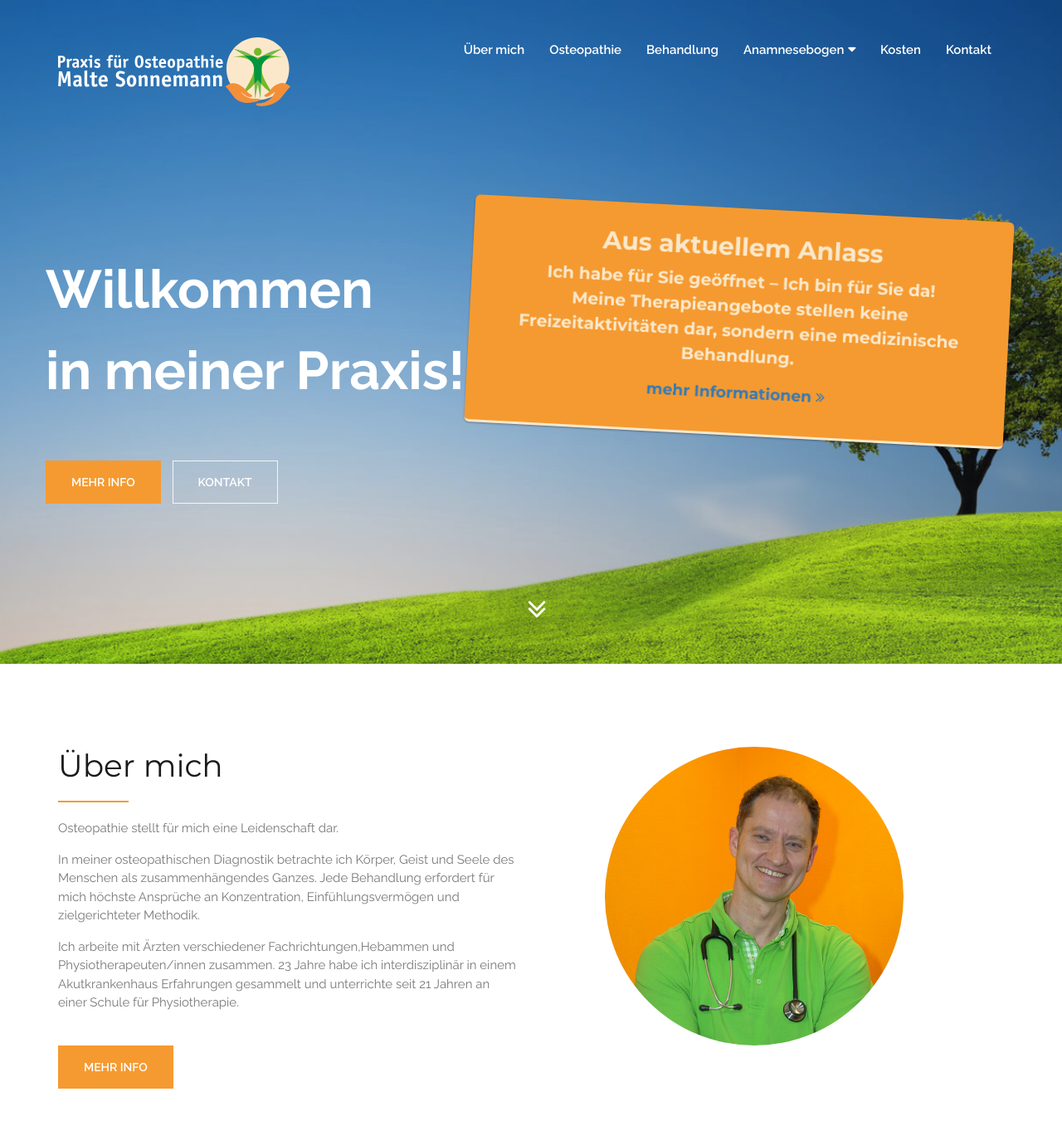
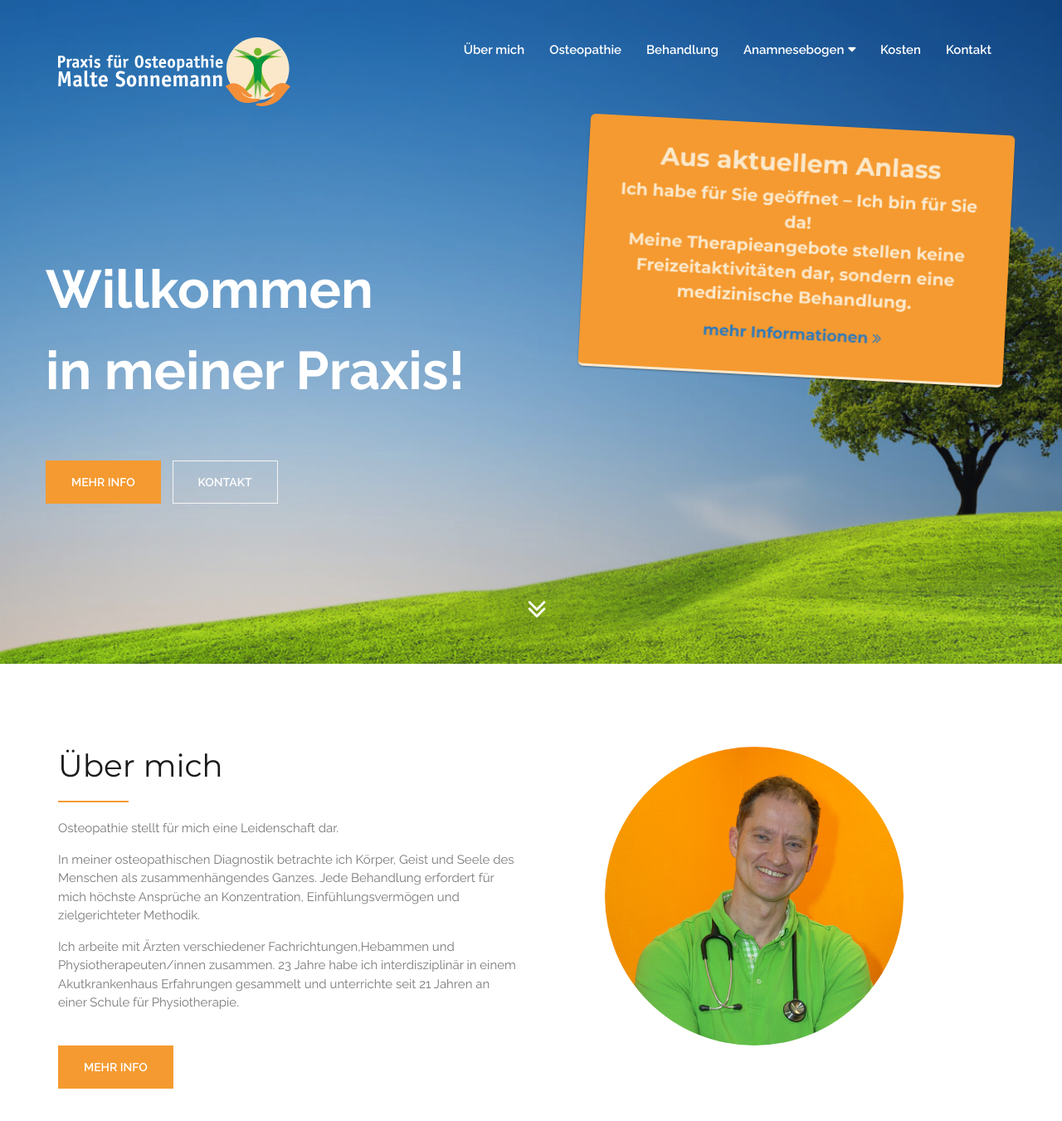
Before and after one commit to larzknoke/sonnemann, a Jekyll site: the page built from index.html, in a window 1280 px wide and 1400 px high. Shown: the top 1351 px of the window at 83% size. Built offline with Jekyll 4.4.1, drawn with Linux system fonts in a browser that asks for light colours.

Commit message:
Corona Notice fix

```diff
--- a/assets/css/style.scss
+++ b/assets/css/style.scss
@@ -2099,11 +2099,11 @@ Footer Section style
 .bumper {
   z-index: 999;
   box-sizing: border-box;
-  max-width: 650px;
+  max-width: 40vw;
   position: absolute;
   background-color: $orange_dunkel;
   color: $orange_hell;
-  top: 30%;
+  top: 150px;
   right: 5%;
   text-align: center;
   font-weight: bold;
@@ -2135,12 +2135,11 @@ Footer Section style
 
 @media screen and (max-width: 1024px) {
   .bumper {
-    top: 18%;
-    font-size: 1.5rem !important;
+    font-size: 1rem !important;
     padding: 1.5rem;
 
     p {
-      font-size: 1.5rem !important;
+      font-size: 1rem !important;
       line-height: 1rem;
     }
   }
@@ -2160,8 +2159,8 @@ Footer Section style
 
   .bumper {
     max-width: 300px;
-    top: 19%;
     right: 12%;
+    top: 120px;
     font-size: 1rem;
     padding: 0.75rem;
 
--- a/index.html
+++ b/index.html
@@ -60,7 +60,16 @@
     </head>
 
     <body data-spy="scroll" data-target=".navbar-collapse">
-
+        <div class="bumper img-rounded">
+          <h4>
+            Aus aktuellem Anlass
+          </h4>
+          <p style="font-size: 1.35rem;margin-bottom: 5px;">
+            Ich habe für Sie geöffnet – Ich bin für Sie da! <br>
+            Meine Therapieangebote stellen keine Freizeitaktivitäten dar, sondern eine medizinische Behandlung.
+          </p>
+          <a href="#"  data-toggle="modal" data-target="#coronaModal" style="font-size: 1.25rem;">mehr Informationen <i class="fa fa-angle-double-right" aria-hidden="true"></i>                  </a>
+        </div>
 
         <!-- Preloader -->
         <!-- <div id="loading">
@@ -130,7 +139,6 @@
 
 
             <!--Home Sections-->
-
             <section id="hello" class="home bg-mega fixed-head">
                 <div class="overlay mini"></div>
                 <div class="container ">
@@ -148,16 +156,6 @@
                         </div>
                     </div><!--End off row-->
                 </div><!--End off container -->
-                <div class="bumper img-rounded">
-                  <h4>
-                    Aus aktuellem Anlass
-                  </h4>
-                  <p style="font-size: 1.35rem;margin-bottom: 5px;">
-                    Ich habe für Sie geöffnet – Ich bin für Sie da! <br>
-                    Meine Therapieangebote stellen keine Freizeitaktivitäten dar, sondern eine medizinische Behandlung.
-                  </p>
-                  <a href="#corona"  data-toggle="modal" data-target="#coronaModal" style="font-size: 1.25rem;">mehr Informationen <i class="fa fa-angle-double-right" aria-hidden="true"></i>                  </a>
-                </div>
             </section> <!--End off Home Sections-->
 
 
```
